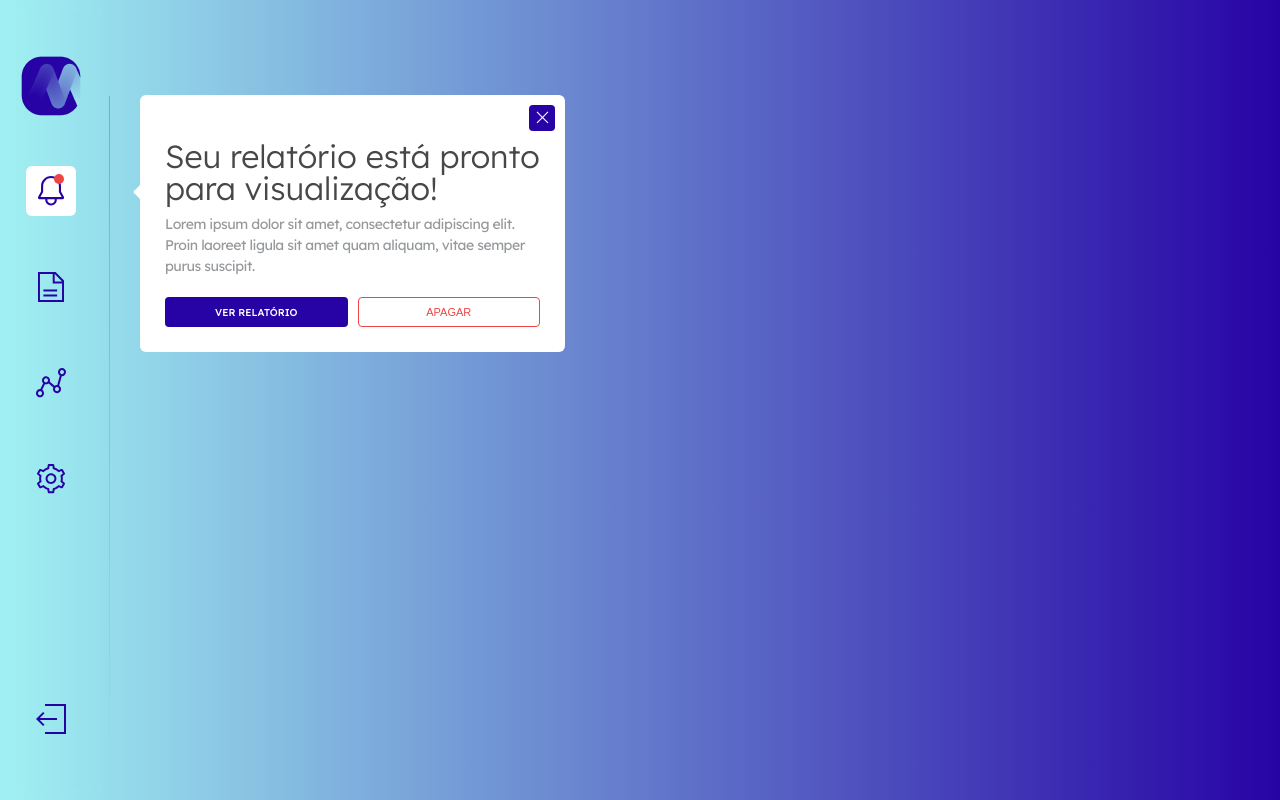
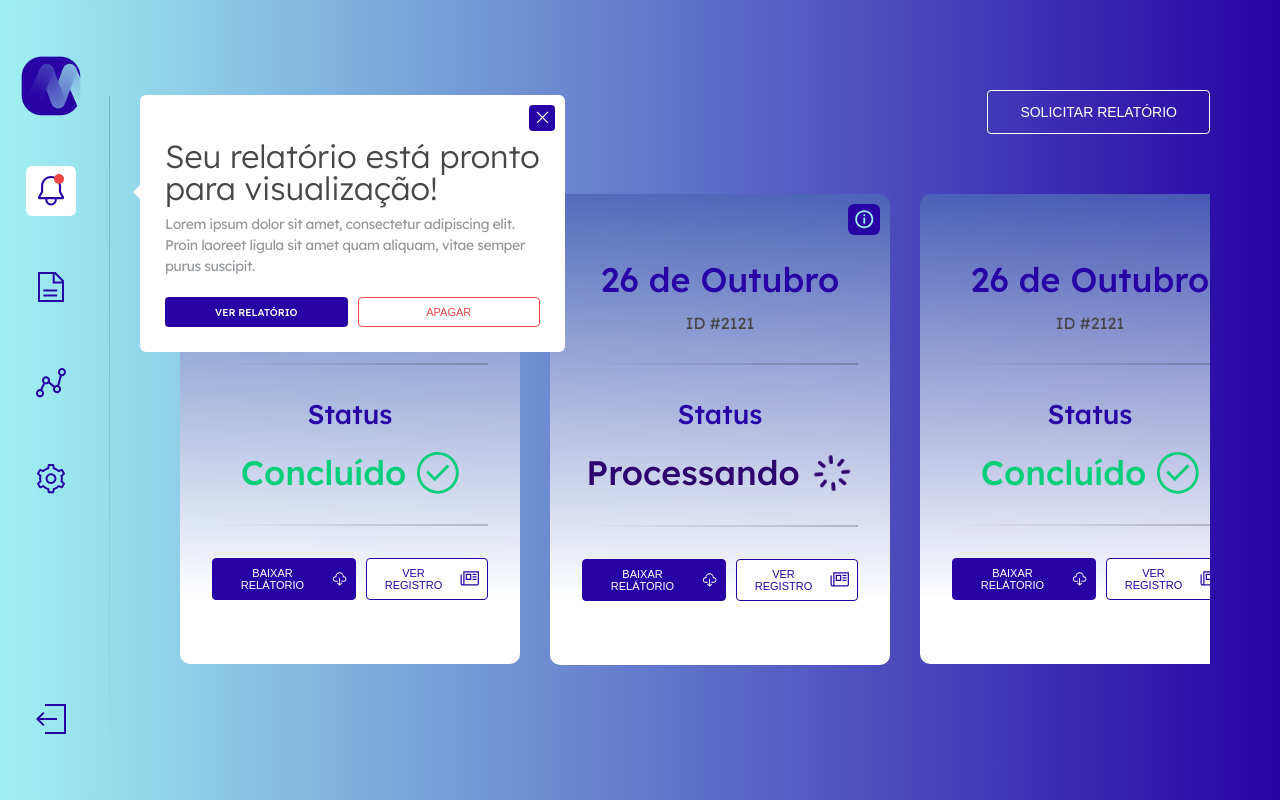
Before and after one commit to jardelima/mining-dashboard, a React (Create React App) app: page /reports in a window 1280 px wide. Built offline with nearby package versions, Linux system fonts and the light colour scheme.

Commit message:
Adicionar página de relatório

```diff
--- a/src/App.js
+++ b/src/App.js
@@ -9,6 +9,7 @@ import Footer from "./components/Footer/Footer";
 import Home from "./pages/Home/Home";
 import Configs from "./pages/Configs/Configs";
 import Registers from "./pages/Registers/Registers";
+import Reports from "./pages/Reports/Reports";
 
 import {
     BrowserRouter,
@@ -25,6 +26,7 @@ function App() {
                         <Route path="/" element={<Home />} />
                         <Route path="/configs" element={<Configs />} />
                         <Route path="/registers" element={<Registers />} />
+                        <Route path="/reports" element={<Reports />} />
                     </Routes>
                 <Footer />
             </BrowserRouter>
--- a/src/components/BoxInfo/BoxInfo.module.css
+++ b/src/components/BoxInfo/BoxInfo.module.css
@@ -38,9 +38,9 @@
 }
 
 .infoButtons {
-    display: flex;
-    align-items: center;
-    justify-content: space-between;
+    display: grid;
+    grid-template-columns: 144px 122px;
+    grid-column-gap: 10px;
     width: 100%;
     max-width: 300px;
     margin: 0 auto;
--- a/src/pages/Registers/Registers.module.css
+++ b/src/pages/Registers/Registers.module.css
@@ -28,6 +28,10 @@
     margin-bottom: 30px;
 }
 
+.lastReportsContainer > div:last-of-type {
+    margin-bottom: 100px;
+}
+
 @media (min-width: 1200px) {
     .container {
         display: grid;
@@ -54,18 +58,6 @@
 
     .lastReports {
         max-width: 350px;
-        position: relative;
-    }
-
-    .lastReports::before {
-        content: "";
-        width: 2px;
-        height: 70%;
-        border-radius: 24px;
-        background: linear-gradient(to bottom, transparent, #A0F1F2);
-        position: absolute;
-        left: -85px;
-        top: 48px;
     }
 
     .lastReports h2 {
@@ -99,3 +91,26 @@
         margin-bottom: 200px;
     }
 }
+
+@media (min-width: 1500px) {
+    .registersContainer {
+        position: relative;
+    }
+
+    .registersContainer::before {
+        content: "";
+        width: 2px;
+        height: 70%;
+        border-radius: 24px;
+        background: linear-gradient(to bottom, transparent, #A0F1F2);
+        position: absolute;
+        right: -45px;
+        top: 0px;
+    }
+}
+
+@media (min-width: 1900px) {
+    .registersContainer::before {
+        right: -80px;
+    }
+}
--- /dev/null
+++ b/src/pages/Reports/Reports.js
@@ -0,0 +1,55 @@
+import React from "react";
+import styles from "./Reports.module.css";
+import BoxInfo from "../../components/BoxInfo/BoxInfo";
+
+export default function Reports() {
+    return (
+        <div className={styles.container}>
+            <div className={styles.reports}>
+                <div className={styles.reportsHeader}>
+                    <h2>Relatórios</h2>
+
+                    <button>SOLICITAR RELATÓRIO</button>
+                </div>
+
+                <div className={styles.reportsContainer}>
+                    <BoxInfo
+                        isCountdown={false}
+                        buttonsActive={true}
+                        isFinished={true}
+                    />
+
+                    <BoxInfo
+                        isCountdown={false}
+                        buttonsActive={true}
+                        isFinished={false}
+                    />
+
+                    <BoxInfo
+                        isCountdown={false}
+                        buttonsActive={true}
+                        isFinished={true}
+                    />
+
+                    <BoxInfo
+                        isCountdown={false}
+                        buttonsActive={true}
+                        isFinished={false}
+                    />
+
+                    <BoxInfo
+                        isCountdown={false}
+                        buttonsActive={true}
+                        isFinished={true}
+                    />
+
+                    <BoxInfo
+                        isCountdown={false}
+                        buttonsActive={true}
+                        isFinished={false}
+                    />
+                </div>
+            </div>
+        </div>
+    )
+}
--- /dev/null
+++ b/src/pages/Reports/Reports.module.css
@@ -0,0 +1,96 @@
+.container {
+
+}
+
+.reports {
+    width: 100%;
+    max-width: 400px;
+    margin: 0 auto;
+}
+
+.reportsHeader {
+    display: flex;
+    align-items: flex-start;
+    justify-content: flex-start;
+    flex-direction: column;
+    margin-bottom: 60px;
+}
+
+.reportsHeader h2 {
+    font-weight: 500;
+    font-size: 24px;
+    color: #fff;
+    margin-bottom: 40px;
+}
+
+.reportsHeader button {
+    display: block;
+    width: 100%;
+    padding: 0.8rem 1rem;
+    background-color: transparent;
+    border: 1px solid #fff;
+    border-radius: 4px;
+    font-size: 14px;
+    text-transform: uppercase;
+    text-align: center;
+    color: #fff;
+    transition: 400ms;
+}
+
+.reportsHeader button:hover {
+    cursor: pointer;
+    background-color: #2703A5;
+}
+
+.reportsContainer {
+    display: flex;
+    align-items: flex-start;
+    justify-content: flex-start;
+    overflow-x: scroll;
+    scrollbar-width: auto;
+    scrollbar-color: #2E026E #E8E8E8;
+}
+
+.reportsContainer::-webkit-scrollbar {
+    width: 100%;
+    height: 14px;
+}
+
+.reportsContainer::-webkit-scrollbar-track {
+    background: #E8E8E8;
+    border-radius: 24px;
+}
+
+.reportsContainer::-webkit-scrollbar-thumb {
+    background-color: #2E026E;
+    border-radius: 20px;
+}
+
+.reportsContainer > div {
+    min-width: 340px;
+    margin-right: 30px;
+}
+
+@media (min-width: 600px) {
+    .reports {
+        max-width: unset;
+    }
+
+    .reportsHeader {
+        flex-direction: row;
+        justify-content: space-between;
+    }
+
+    .reportsHeader h2 {
+        margin-bottom: 0;
+    }
+
+    .reportsHeader button {
+        width: max-content;
+        padding: 0.8rem 2rem;
+    }
+
+    .reportsContainer {
+        padding-bottom: 3rem;
+    }
+}
```
